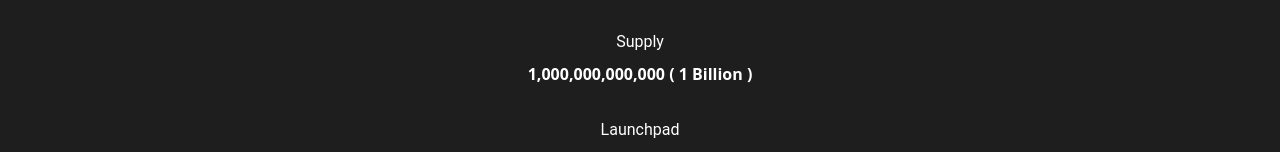
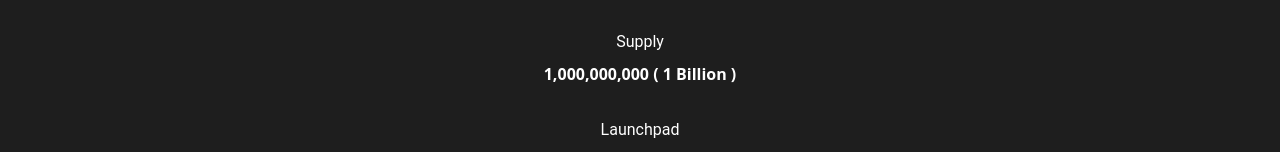
Before and after one commit to officialapprenticetoken/officialapprenticetoken, a Vue app: page / in a window 1280 px wide. Shown: the part 946-1098 px from the top of the page. Built offline with nearby package versions, Linux system fonts and the light colour scheme.

Commit message:
fix supply number

```diff
--- a/src/components/HomeComponent.vue
+++ b/src/components/HomeComponent.vue
@@ -84,7 +84,7 @@
           Supply
         </div>
         <div class="textOpenSans font-weight-bold" >
-          1,000,000,000,000 ( 1 Billion )
+          1,000,000,000 ( 1 Billion )
         </div>
       </div>
 
```
